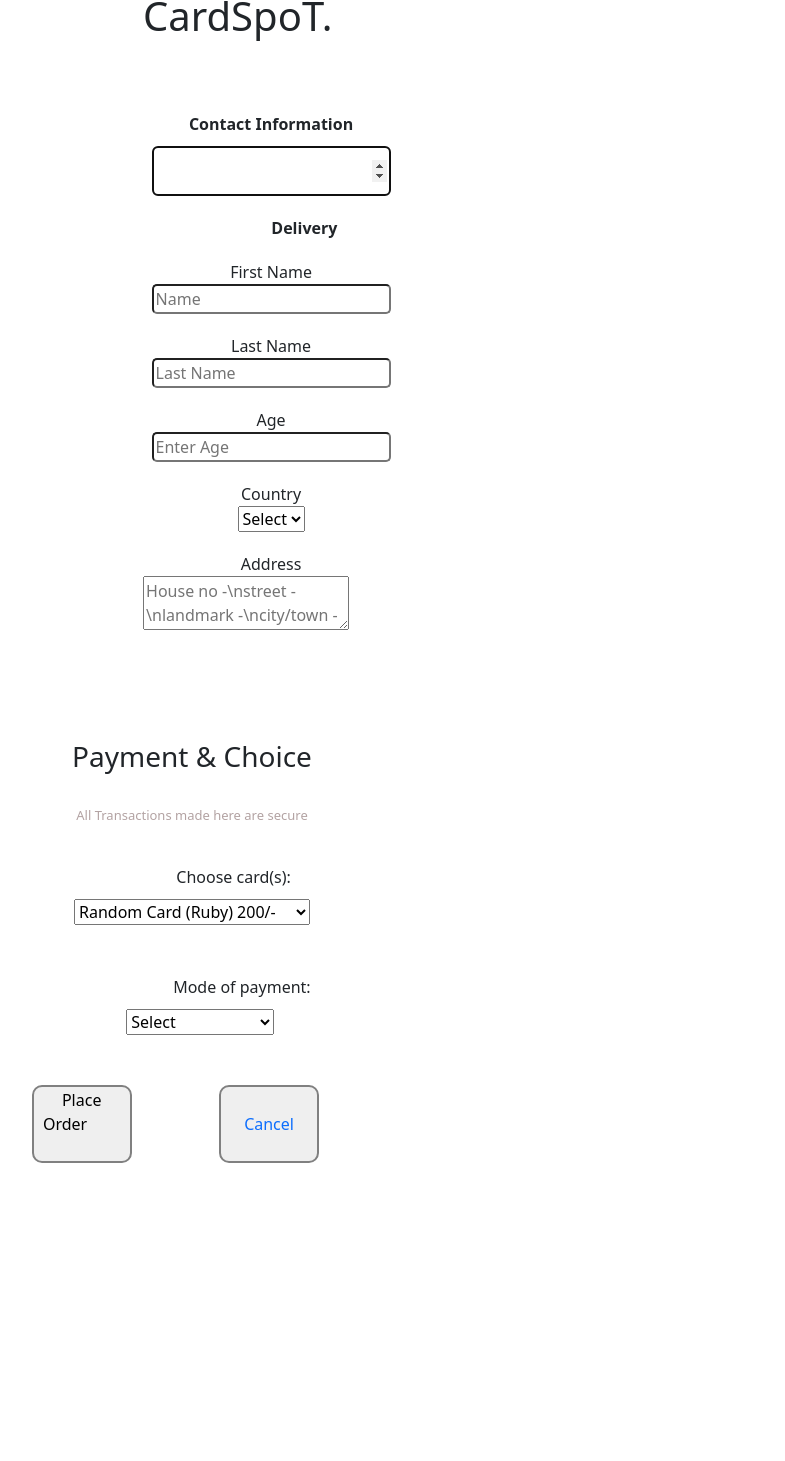
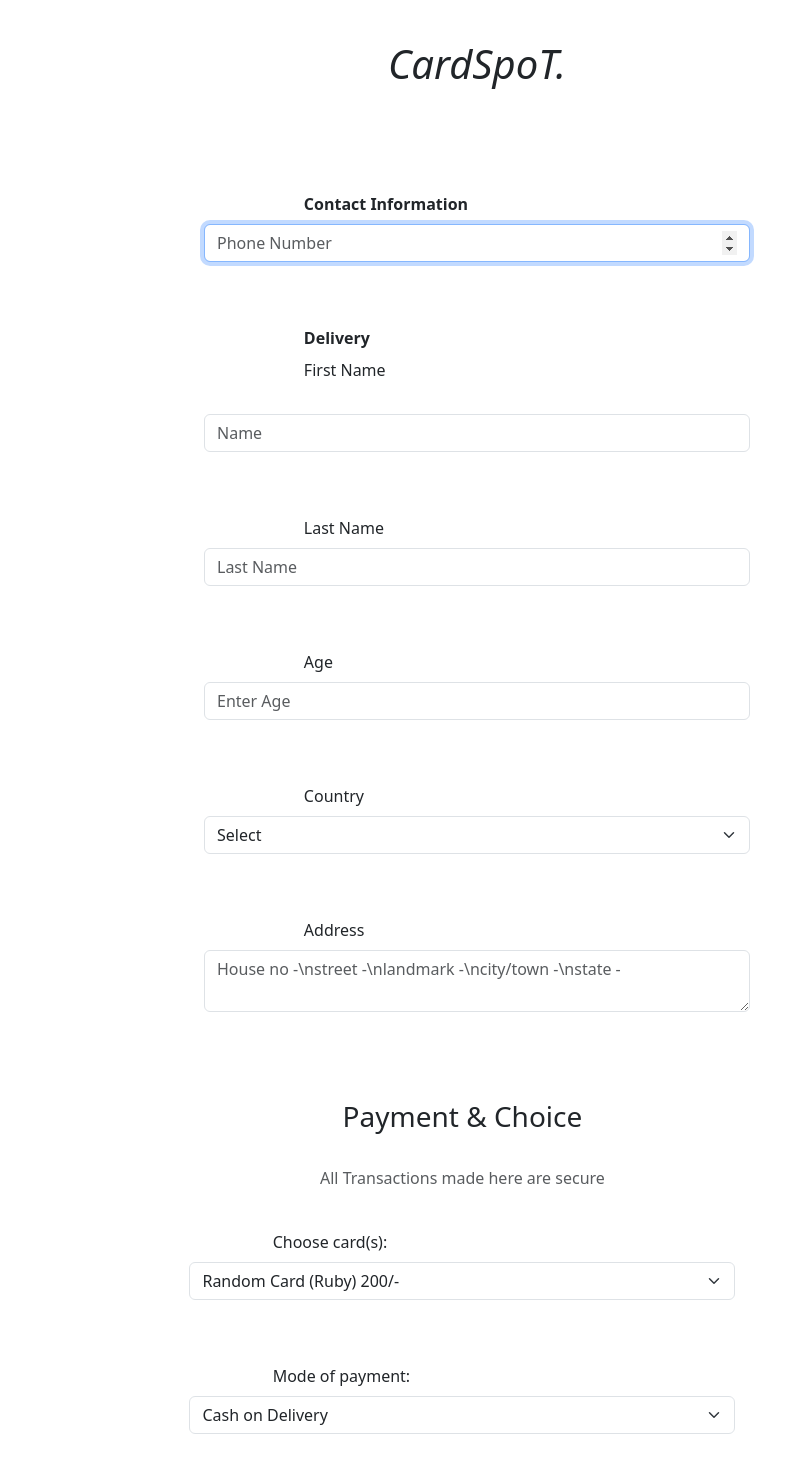
Before and after one commit to dinesh-992/mainproject, a website: page HTML AND CSS MAIN PROJECT/buy.html in a window 1280 px wide. Shown: the part 80-1541 px from the top of the page, without its empty margins (163-948 px from the left). Before the commit the page ends 1267 px from the top, so only its background shows below. Drawn offline with nearby package versions, Linux system fonts and the light colour scheme.

Commit message:
Update buy.html

```diff
--- a/HTML AND CSS MAIN PROJECT/buy.html
+++ b/HTML AND CSS MAIN PROJECT/buy.html
@@ -1,5 +1,3 @@
-
-
 <!DOCTYPE html>
 <html lang="en">
 <head>
@@ -9,68 +7,77 @@
     <link href="https://cdn.jsdelivr.net/npm/bootstrap@5.3.3/dist/css/bootstrap.min.css" rel="stylesheet" integrity="sha384-QWTKZyjpPEjISv5WaRU9OFeRpok6YctnYmDr5pNlyT2bRjXh0JMhjY6hW+ALEwIH" crossorigin="anonymous">
     <link rel="preconnect" href="https://fonts.googleapis.com">
     <link rel="preconnect" href="https://fonts.gstatic.com" crossorigin>
-    <link href="https://fonts.googleapis.com/css2?family=Poppins:ital,wght@0,100;0,200;0,300;0,400;0,500;0,600;0,700;0,800;0,900;1,100;1,200;1,300;1,400;1,500;1,600;1,700;1,800;1,900&display=swap" rel="stylesheet">
+    <link href="https://fonts.googleapis.com/css2?family=Poppins:wght@300;400;600&display=swap" rel="stylesheet">
     <link rel="icon" href="./main logo.png">
 
     <style>
-        .d1, .d2 {
-            height: 100vh;
+        body {
+            font-family: 'Poppins', sans-serif;
+            background-color: #f8f9fa;
+        }
+        .form-container {
+            background-color: #fff;
+            border-radius: 10px;
+            box-shadow: 0 4px 8px rgba(0, 0, 0, 0.1);
+            padding: 30px;
+        }
+        h1, h3 {
+            font-weight: 600;
         }
         button:hover {
             background-color: #90ee90;
             color: #fff;
             border: 2px solid grey;
         }
-        a {
-            color: #6d6c6c;
-        }
         #cancel:hover {
             background-color: rgba(255, 0, 0, .473);
         }
-        .d1 {
-            background-color: #fff;
-            padding: 10px 20px 10px 10px;
-        }
-        .d2 {
-            background-color: rgba(211, 211, 211, .596);
-        }
-        h1 {
-            font-family: Poppins, sans-serif;
-            font-style: italic;
+        .form-control, .form-select {
+            border-radius: 5px;
         }
     </style>
 </head>
 <body>
-    <div class="container">
+    <div class="container mt-5">
         <div class="row">
-            <div class="col-md-6 d1 text-center">
-                <h1>CardSpoT.</h1>
+            <div class="col-md-6 form-container mx-auto">
+                <h1 class="text-center" ><em>CardSpoT.</em></h1><br><br>
                 <form action="./thankyou.html">
-                <label style="margin-top: 40px;" for="contact"><span style="font-weight: 700;">Contact Information</span></label><br>
-                <input id="contact" style="border-color: rgb(226, 224, 224); height: 50px; border-radius: 5px; margin-top: 10px;" type="number"  pattern="[6-9][0-9]{9}"  placeholder="Phone Number" required autofocus><br>
-
-                <label style="margin-top: 20px;" for="f_name"><span style="font-weight: 700;">Delivery</span></label><br>
-                <label for="f_name" style="margin-top: 20px;">First Name</label><BR>
-                <input type="text" placeholder="Name" required style="border-radius: 5px;" pattern="[A-Za-z\s]+" title="Only letters and spaces are allowed." ><br>
-                <label for="l_name" style="margin-top: 20px;">Last Name</label><br>
-                <input type="text" placeholder="Last Name" style="border-radius: 5px;" pattern="[A-Za-z\s]+" title="Only letters and spaces are allowed."  required><br>
-                <label for="age" style="margin-top: 20px;">Age</label><br>
-                <input type="text" placeholder="Enter Age" style="border-radius: 5px;" required><br>
-                <label for="country" style="margin-top: 20px;">Country</label><br>
-                <select name="country" id="country" required><br>
-                    <option value="select">Select</option>
-                    <option value="india">India</option>
-                </select> <br>
-                <label for="Address" style="margin-top: 20px;">Address</label><br>
-                <textarea pattern=".+?" title="Address cannot be empty." required placeholder="House no -\nstreet -\nlandmark -\ncity/town -\nstate -"></textarea>
+                    <div class="mb-3">
+                        <label for="contact" class="form-label"><strong>Contact Information</strong></label>
+                        <input id="contact" type="number" class="form-control" pattern="[6-9][0-9]{9}" placeholder="Phone Number" required autofocus>
+                    </div>
+                    <div class="mb-3">
+                        <label for="f_name" class="form-label"><strong>Delivery</strong></label><br>
+                        <label for="f_name" class="form-label">First Name</label><br>
+                        <input type="text" class="form-control" placeholder="Name" required pattern="[A-Za-z\s]+" title="Only letters and spaces are allowed.">
+                    </div>
+                    <div class="mb-3">
+                        <label for="l_name" class="form-label">Last Name</label>
+                        <input type="text" class="form-control" placeholder="Last Name" required pattern="[A-Za-z\s]+" title="Only letters and spaces are allowed.">
+                    </div>
+                    <div class="mb-3">
+                        <label for="age" class="form-label">Age</label>
+                        <input type="text" class="form-control" placeholder="Enter Age" required>
+                    </div>
+                    <div class="mb-3">
+                        <label for="country" class="form-label">Country</label>
+                        <select name="country" id="country" class="form-select" required>
+                            <option value="select">Select</option>
+                            <option value="india">India</option>
+                        </select>
+                    </div>
+                    <div class="mb-3">
+                        <label for="Address" class="form-label">Address</label>
+                        <textarea class="form-control" pattern=".+?" title="Address cannot be empty." required placeholder="House no -\nstreet -\nlandmark -\ncity/town -\nstate -"></textarea>
+                    </div>
             </div>
-            <div class="col-md-6 d2 text-center">
-                <h3 style="margin-top: 80px; text-align: center;">Payment & Choice</h3>
-                <p style="text-align: center; font-size: small;color: rgb(179, 163, 163);">All Transactions made here are secure</p>
-
-                <br>
-                    <label for="card">Choose card(s):</label><br>
-                    <select style="margin-top: 10px;" name="cars" id="cars" required>
+            <div class="col-md-6 form-container mx-auto">
+                <h3 class="text-center">Payment & Choice</h3>
+                <p class="text-center text-muted">All Transactions made here are secure</p>
+                <div class="mb-3">
+                    <label for="card" class="form-label">Choose card(s):</label>
+                    <select name="cars" id="cars" class="form-select" required>
                         <optgroup label="Ruby Rated">
                             <option value="rubyrated1">Random Card (Ruby) 200/-</option>
                         </optgroup>
@@ -81,19 +88,19 @@
                             <option value="sr1">Random Card (Silver) 20/-</option>
                         </optgroup>
                     </select>
-                    <div style="margin-top: 50px;">
-                        <label for="payment">Mode of payment:</label><br>
-                        <select style="margin-top: 10px;" name="payment" id="payment" required>
-                            <option value="">Select</option>
-                            <option value="cash">Cash on Delivery</option>
-                        </select>
-                    </div>
-                    <button style="transition: 1s ease; width: 100px; margin-top: 50px; border-radius: 10px; border: 2px solid grey;" type="submit">
-Place Order
+                </div>
+                <div class="mb-3">
+                    <label for="payment" class="form-label">Mode of payment:</label>
+                    <select name="payment" id="payment" class="form-select" required>
+                        <option value="cash">Cash on Delivery</option>
+                    </select>
+                </div>
+                <div class="d-flex justify-content-between">
+                    <button class="btn btn-success" type="submit">Place Order</button>
+                    <button id="cancel" class="btn btn-danger">
+                        <a style="color: white; text-decoration: none;" href="./home.html">Cancel</a>
                     </button>
-                    <button id="cancel" style="transition: 1s ease; width: 100px; margin-top: 50px; border-radius: 10px; border: 2px solid grey;">
-                        <a style="text-decoration: none;" href="./home.html">Cancel</a>
-                    </button>
+                </div>
                 </form>
             </div>
         </div>
```
